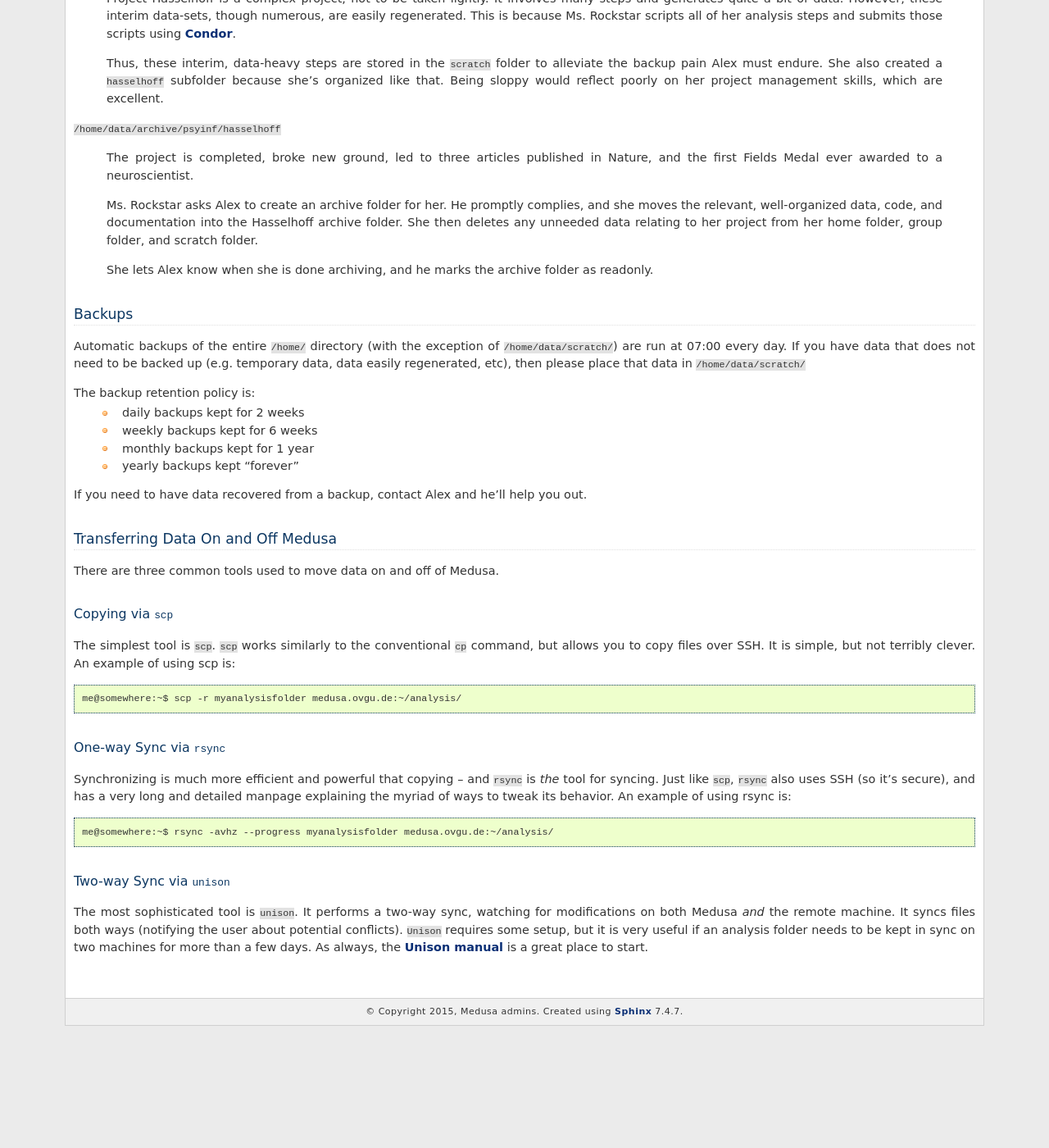
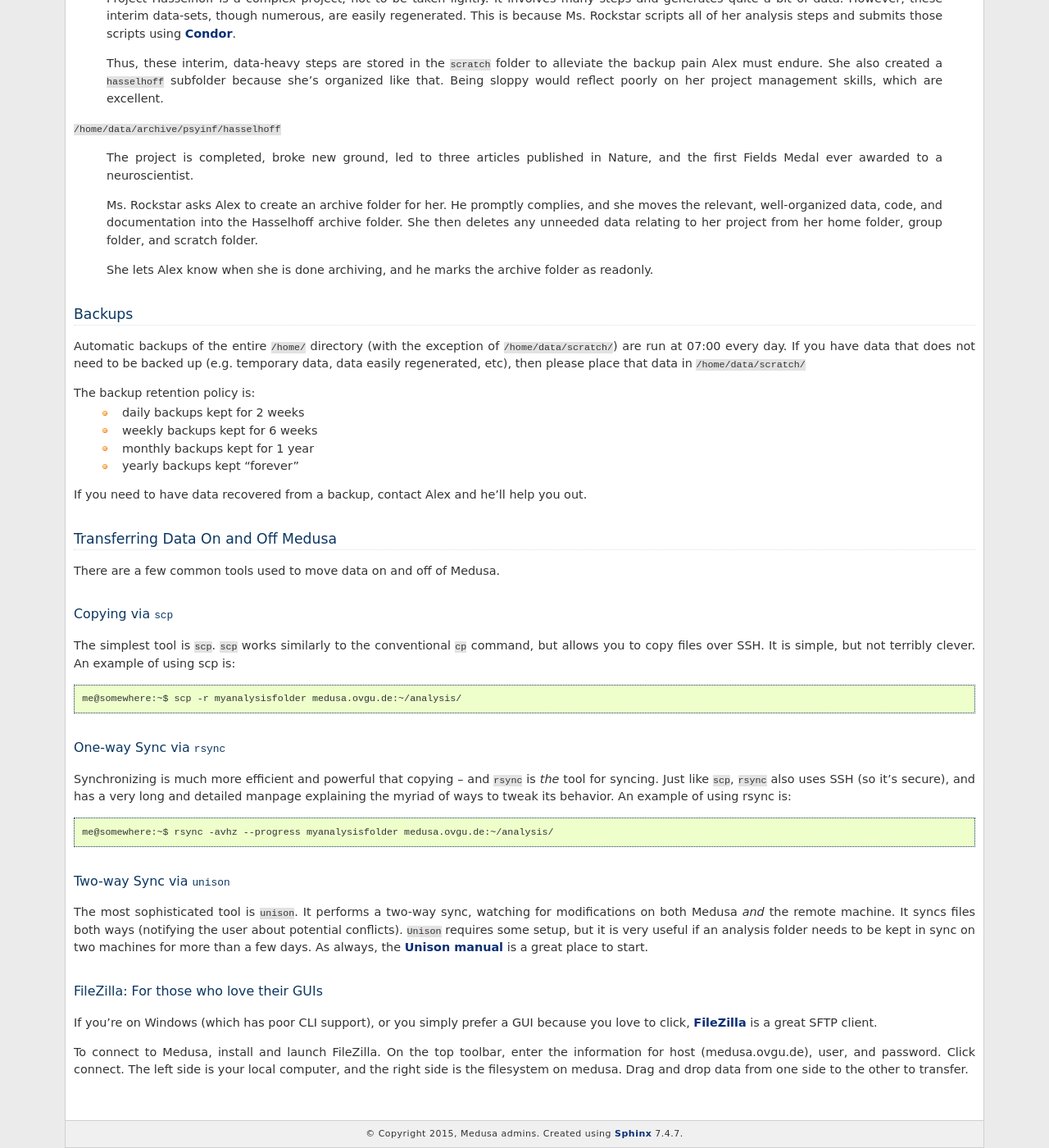
Before and after one commit to psychoinformatics-de/ipsy-docs, a Sphinx documentation site: the page built from source/userdoc/data.rst, in a window 1280 px wide and 1400 px high, scrolled down 1130 px. Shown: the whole window at 82% size. Built offline with Sphinx 7.4.7, drawn with Linux system fonts in a browser that asks for light colours; formulas are drawn with MathJax 3; before the commit the page ends 2381 px from its top, so only the background shows below that.

Commit message:
Add info for FileZilla GUI lovers

```diff
--- a/source/userdoc/data.rst
+++ b/source/userdoc/data.rst
@@ -105,7 +105,7 @@ you out.
 
 Transferring Data On and Off Medusa
 ===================================
-There are three common tools used to move data on and off of Medusa.
+There are a few common tools used to move data on and off of Medusa.
 
 Copying via ``scp``
 -------------------
@@ -134,3 +134,15 @@ two machines for more than a few days. As always, the `Unison manual`_ is a
 great place to start.
 
 .. _Unison manual: http://www.cis.upenn.edu/~bcpierce/unison/download/releases/stable/unison-manual.html#tutorial
+
+FileZilla: For those who love their GUIs
+----------------------------------------
+If you're on Windows (which has poor CLI support), or you simply prefer a GUI
+because you love to click, `FileZilla`_ is a great SFTP client.
+
+To connect to Medusa, install and launch FileZilla. On the top toolbar, enter
+the information for host (medusa.ovgu.de), user, and password. Click connect.
+The left side is your local computer, and the right side is the filesystem on
+medusa. Drag and drop data from one side to the other to transfer.
+
+.. _FileZilla: https://filezilla-project.org/download.php?type=client
```
